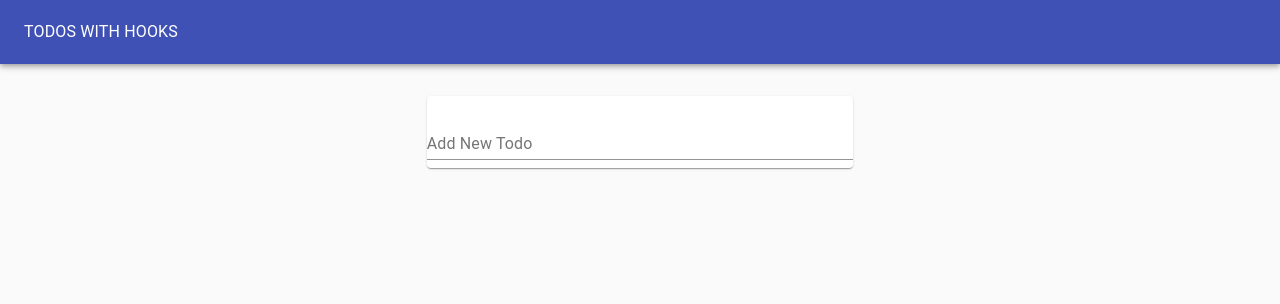
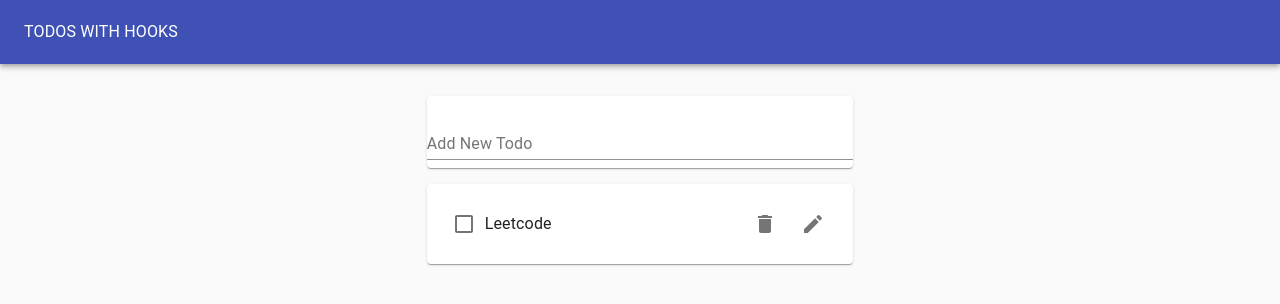
Before and after one commit to HVz11/Todo, a React (Create React App) app in the folder todo-app/: page / in a window 1280 px wide. Shown: the top 304 px of the page. Built offline with nearby package versions, Linux system fonts and the light colour scheme.

Commit message:
creating uselocalstoragestate hook

```diff
--- a/todo-app/src/Todo.js
+++ b/todo-app/src/Todo.js
@@ -12,7 +12,7 @@
 function Todo({ task, completed, removeTodo, id, toggleTodo, editTodo }) {
     const [isEditing, toggle] = useToggleState();
     return (
-        <ListItem style={{height: "64px"}}>
+        <ListItem style={{ height: "64px" }}>
             {isEditing ? (
                 <EditTodoForm
                     editTodo={editTodo}
--- a/todo-app/src/TodoApp.js
+++ b/todo-app/src/TodoApp.js
@@ -1,4 +1,4 @@
-import React, { useEffect } from "react";
+import React from "react";
 import Typography from "@material-ui/core/Typography";
 import Paper from "@material-ui/core/Paper";
 import AppBar from "@material-ui/core/AppBar";
@@ -10,13 +10,8 @@
 
 
 function TodoApp() {
-    const initialTodos = JSON.parse(window.localStorage.getItem('todos') || "[]")
+    const initialTodos = [{ id: 1, task: "Leetcode", completed: false }];
     const { todos, addTodo, removeTodo, toggleTodo, editTodo } = useTodoState(initialTodos);
-
-    useEffect(() => {
-        window.localStorage.setItem("todos", JSON.stringify(todos))
-    }, [todos])
-
 
     return (
         <Paper style={{ padding: 0, margin: 0, height: "100vh", backgroundColor: "#fafafa" }} elevation={0}>
--- /dev/null
+++ b/todo-app/src/hooks/useLocalStorageState.js
@@ -0,0 +1,20 @@
+import { useState, useEffect } from "react";
+
+function useLocalStorageState(key, defaultVal) {
+    const [state, setState] = useState(() => {
+        let Val;
+        try {
+            Val = JSON.parse(window.localStorage.getItem(key) || String(defaultVal))
+        }
+        catch (e) {
+            Val = defaultVal;
+        }
+        return Val;
+    });
+    useEffect(() => {
+        window.localStorage.setItem(key, JSON.stringify(state));
+    }, [state]);
+    return [state, setState];
+}
+
+export default useLocalStorageState;
--- a/todo-app/src/hooks/useTodoState.js
+++ b/todo-app/src/hooks/useTodoState.js
@@ -1,8 +1,8 @@
-import { useState } from "react";
+import useLocalStorageState from "./useLocalStorageState";
 const { v4: uuidv4 } = require('uuid');
-
+/* eslint import/no-anonymous-default-export: [2, {"allowArrowFunction": true}] */
 export default initialTodos => {
-    const [todos, setTodos] = useState(initialTodos);
+    const [todos, setTodos] = useLocalStorageState("todos", initialTodos);
     return {
         todos,
         addTodo: newTodoText => {
```
